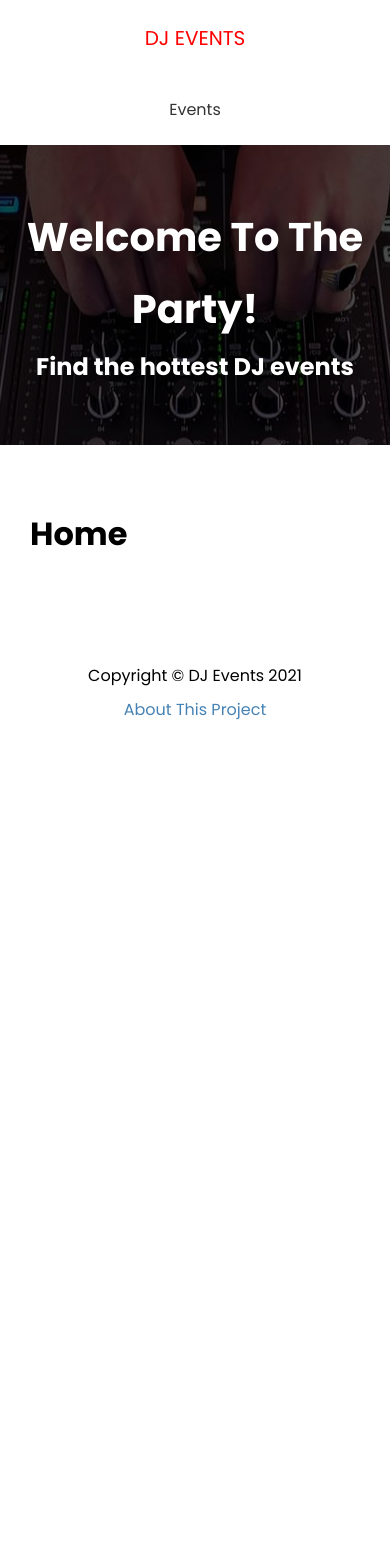
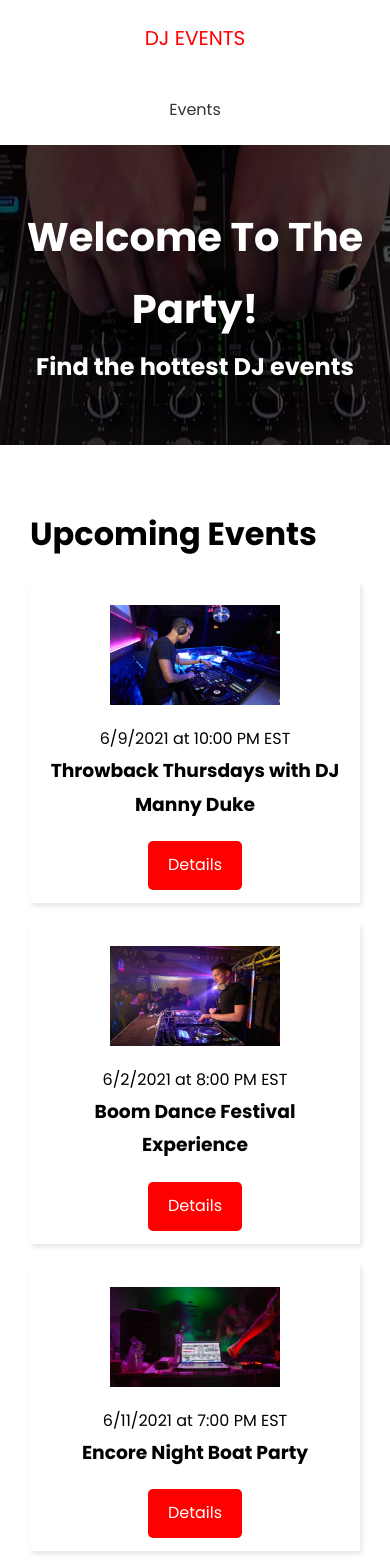
Before and after one commit to ameniabbd/DJ-Events-app, a Next.js app: page / in a window 390 px wide. Shown: the top 1568 px of the page. Before the commit the page ends 844 px from the top, so only its background shows below. Built offline with nearby package versions, Linux system fonts and the light colour scheme; no server answers.

Commit message:
display events

```diff
--- /dev/null
+++ b/components/EventItem.js
@@ -0,0 +1,35 @@
+
+import Link from 'next/link'
+import Image from 'next/image'
+import styles from '@/styles/EventItem.module.css'
+
+export default function EventItem({ evt }) {
+  return (
+    <div className={styles.event}>
+      <div className={styles.img}>
+        <Image
+          src={
+            evt.image
+              ? evt.image
+              : '/images/event-default.png'
+          }
+          width={170}
+          height={100}
+        />
+      </div>
+
+      <div className={styles.info}>
+        <span>
+          {new Date(evt.date).toLocaleDateString('en-US')} at {evt.time}
+        </span>
+        <h3>{evt.name}</h3>
+      </div>
+
+      <div className={styles.link}>
+        <Link href={`/events/${evt.slug}`}>
+          <a className='btn'>Details</a>
+        </Link>
+      </div>
+    </div>
+  )
+}
--- /dev/null
+++ b/config/index.js
@@ -0,0 +1,2 @@
+export const  API_URL=
+process.env.NEXT_PUBLIC_API_URL || 'http://localhost:3000'
--- a/jsconfig.json
+++ b/jsconfig.json
@@ -4,6 +4,7 @@
       "paths": {
         "@/components/*": ["components/*"],
         "@/styles/*": ["styles/*"],
+        "@/config/*": ["config/*"],
 
       }
     }
--- /dev/null
+++ b/pages/api/events/[slug].js
@@ -0,0 +1,14 @@
+const {events} =require('./data.json')
+
+export default (req, res) => {
+    const evt =events.filter(ev=>ev.slug===req.query.slug)
+  if(req.method==='GET'){
+    res.status(200).json(events)
+  }
+  else{
+    res.setHeader('Allow',['GET'])
+    res.status(405).json({message:`Method ${req.method} is not allowed`})
+  }
+
+
+}
--- /dev/null
+++ b/pages/api/events/data.json
@@ -0,0 +1,76 @@
+{
+    "events": [
+      {
+        "id": "1",
+        "name": "Throwback Thursdays with DJ Manny Duke",
+        "slug": "throwback-thursdays-with-dj-manny-duke",
+        "venue": "Horizon Club",
+        "address": "919 3rd Ave New York, New York(NY), 10022",
+        "performers": "DJ Manny Duke",
+        "date": "June 09, 2021",
+        "time": "10:00 PM EST",
+        "description": "Featuring deep cuts, party anthems and remixes nostalgic songs from two of the best decades of music with the very best music from the 90's and 2000's",
+        "image": "/images/sample/event1.jpg"
+      },
+      {
+        "id": "2",
+        "name": "Boom Dance Festival Experience",
+        "slug": "boom-dance-festival-experience",
+        "venue": "Blackjacks",
+        "address": "966 Lexington Ave New York, New York(NY), 10021",
+        "performers": "DJ LUCK & MC NEAT, NICKY BLACKMARKET, DJ NICKY BLACKMARKET, RATPACK",
+        "date": "June 2, 2021",
+        "time": "8:00 PM EST",
+        "description": "It's looking more and more like we will be seeing events return in the summer! To celebrate this we are arranging a festival experience to say good bye to lock down! We will also be celebrating the fact Zoom Dance is one year old!",
+        "image": "/images/sample/event2.jpg"
+      },
+      {
+        "id": "3",
+        "name": "Encore Night Boat Party",
+        "slug": "encore-night-boat-party",
+        "venue": "Encore",
+        "address": "675 Water St New York, New York(NY), 10002",
+        "performers": "Bad Boy Bill",
+        "date": "June 11, 2021",
+        "time": "7:00 PM EST",
+        "description": "Who is ready to party? I mean in the middle of the water, a boat with good music and drinks. If thats you then you have made it to the right place.",
+        "image": "/images/sample/event3.jpg"
+      },
+      {
+        "id": "4",
+        "name": "Jam Concert Live",
+        "slug": "jam-concert-live",
+        "venue": "Club Ozone",
+        "address": "70 W 115th St New York, New York(NY), 10026",
+        "performers": "DJ RNB",
+        "date": "June 20, 2021",
+        "time": "10:00 PM EST",
+        "description": "The most diverse dj on the east coast, DJ RNB team up once again to bring you the next installment in the high energy, Jam Concert Live series!",
+        "image": "/images/sample/event4.jpg"
+      },
+      {
+        "id": "5",
+        "name": "UnMute Rock Festival",
+        "slug": "unmute-rock-festival",
+        "venue": "Studio 54",
+        "address": "55 La Salle St #12K New York, New York(NY), 10027",
+        "performers": "Big Wednesday, Black Pyre, Calling Apollo",
+        "date": "June 30, 2021",
+        "time": "8:00 PM EST",
+        "description": "With bands from around the UK ready to send the roof into orbit, get ready for the loudest Welsh festival: the inaugural UnMute 2021.",
+        "image": "/images/sample/event5.jpg"
+      },
+      {
+        "id": "6",
+        "name": "Soul Kitchen Party",
+        "slug": "soul-kitchen-party",
+        "venue": "Onyx Club",
+        "address": "60 Gramercy Park N #2 New York, New York(NY), 10010",
+        "performers": "A-Trak, Nightmares on Wax, Rakim, Jay Electronica",
+        "date": "July 2, 2021",
+        "time": "8:00 PM EST",
+        "description": "Dope party which features Hip Hop legends, emerging artists and world-class turntablists",
+        "image": "/images/sample/event6.jpg"
+      }
+    ]
+  }
--- /dev/null
+++ b/pages/api/events/index.js
@@ -0,0 +1,13 @@
+const {events} =require('./data.json')
+
+export default (req, res) => {
+  if(req.method==='GET'){
+    res.status(200).json(events)
+  }
+  else{
+    res.setHeader('Allow',['GET'])
+    res.status(405).json({message:`Method ${req.method} is not allowed`})
+  }
+
+
+}
--- a/pages/api/hello.js
+++ /dev/null
@@ -1,5 +0,0 @@
-// Next.js API route support: https://nextjs.org/docs/api-routes/introduction
-
-export default function handler(req, res) {
-  res.status(200).json({ name: 'John Doe' })
-}
--- a/pages/index.js
+++ b/pages/index.js
@@ -1,10 +1,26 @@
 import Head from "next/head";
 import Layout from "@/components/Layout";
+import EventItem from "@/components/EventItem";
 import Image from "next/image";
 import styles from "@/styles/Layout.module.css";
+import { API_URL } from "@/config/index";
 
-export default function Home() {
+export default function Home({events}) {
   return <Layout>
-<h1>Home</h1>
-  </Layout>;
+<h1>Upcoming Events</h1>
+{events.length === 0 && <h3>NO EVENTS TO SHOW </h3>}
+{events.map(evt=>(
+  <EventItem key={evt.id} evt={evt}>
+  </EventItem>
+))}
+  </Layout>
 }
+ export async function getStaticProps (){
+  const res= await fetch(`${API_URL}/api/events`)
+  const events=await res.json()
+
+  return{
+    props:{events},
+    revalidate:1,
+ }
+ }
--- /dev/null
+++ b/styles/EventItem.module.css
@@ -0,0 +1,28 @@
+.event {
+    display: flex;
+    justify-content: space-between;
+    align-items: center;
+    margin: 20px 0;
+    padding: 13px;
+    box-shadow: 2px 3px 5px rgba(0, 0, 0, 0.1);
+  }
+
+  .img {
+    flex: 1;
+    margin: 10px;
+  }
+
+  .info {
+    flex: 2;
+  }
+
+  @media (max-width: 600px) {
+    .event {
+      flex-direction: column;
+      text-align: center;
+    }
+
+    .info {
+      margin-bottom: 20px;
+    }
+  }
```
Also changed, not shown: pages/events/index.js (+26 -3 lines).
